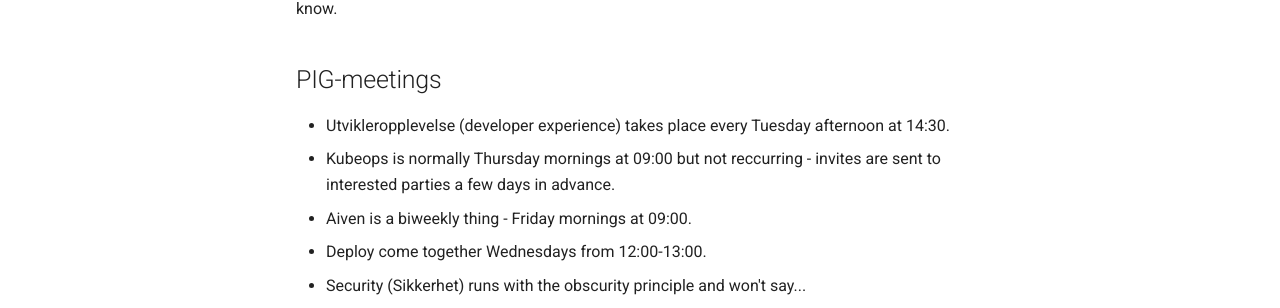
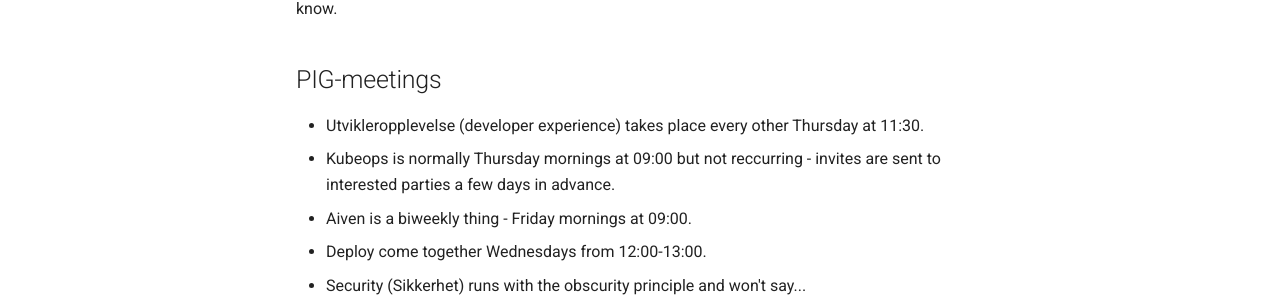
Before and after one commit to nais/handbook, an MkDocs documentation site: the page built from docs/administrative/fixtures.md, in a window 1280 px wide and 900 px high, scrolled down 963 px. Shown: the part 391-699 px from the top of the window. Built offline with MkDocs 1.6.1 and Material for MkDocs 9.7.7, drawn with Linux system fonts in a browser that asks for light colours; comment, search, counter and statistics services are not loaded.

Commit message:
moved fixture

```diff
--- a/docs/administrative/fixtures.md
+++ b/docs/administrative/fixtures.md
@@ -36,7 +36,7 @@
 
 ## PIG-meetings
 
-- Utvikleropplevelse (developer experience) takes place every Tuesday afternoon at 14:30.
+- Utvikleropplevelse (developer experience) takes place every other Thursday at 11:30.
 - Kubeops is normally Thursday mornings at 09:00 but not reccurring - invites are sent to interested parties a few days in advance.
 - Aiven is a biweekly thing - Friday mornings at 09:00.
 - Deploy come together Wednesdays from 12:00-13:00.
```
Also changed, not shown: docs/technical/delete-teams-and-namespaces.md (deleted, +0 -14 lines).
